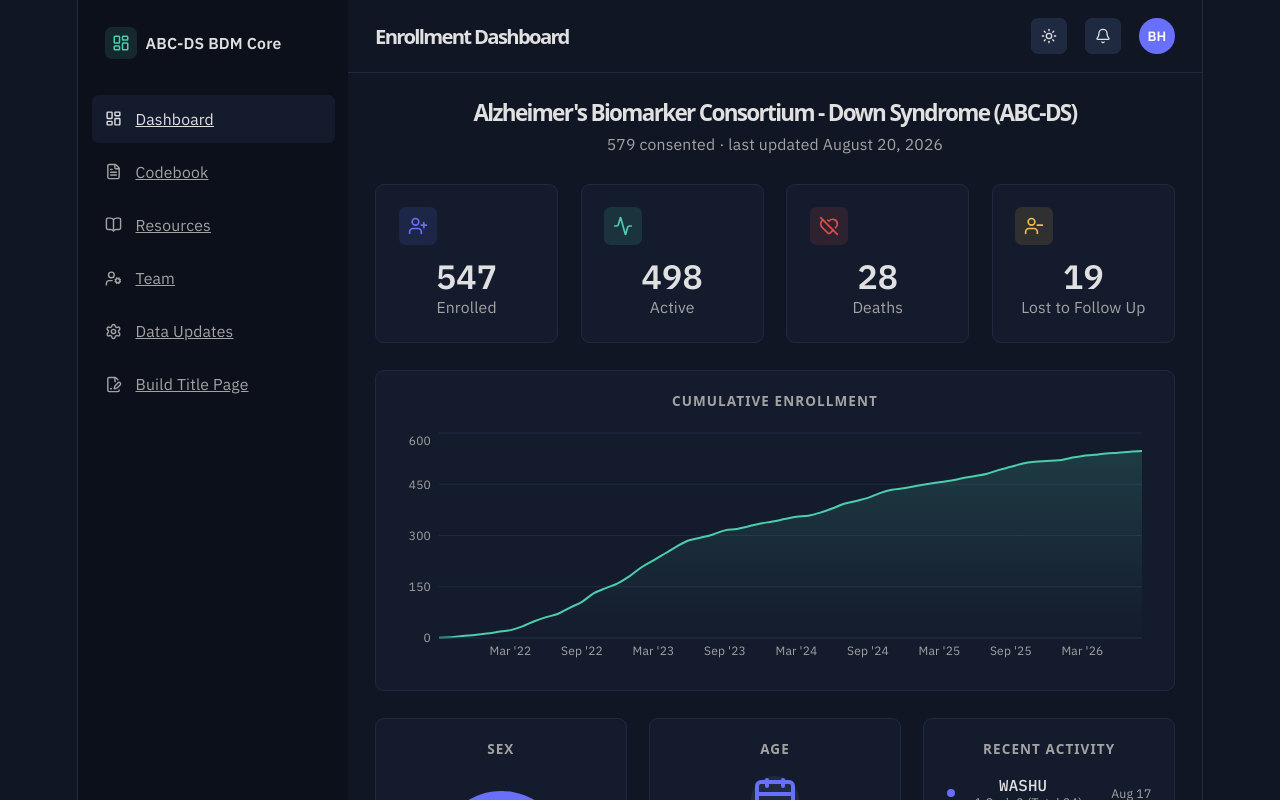
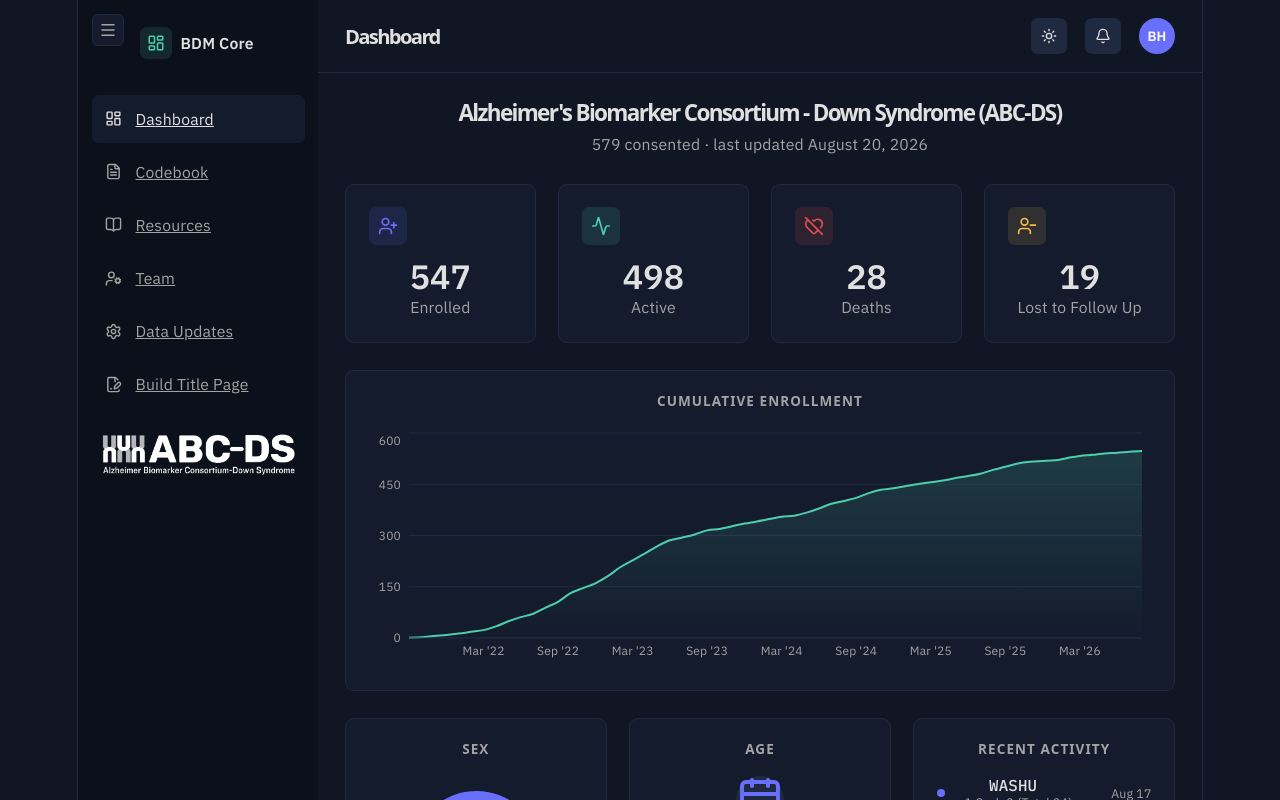
Before and after one commit to abcds-core/bdm, a React (Vite) app: page / in a window 1280 px wide. Shown: the top 800 px of the page. Built offline with nearby package versions, Linux system fonts and the light colour scheme.

Commit message:
Update variables in json file

```diff
--- a/src/App.jsx
+++ b/src/App.jsx
@@ -13,11 +13,19 @@ import "./App.css";
 
 export default function App() {
   const [mode, setMode] = useState("dark");
+  const [sidebarOpen, setSidebarOpen] = useState(true);
 
   return (
     <HashRouter>
-      <div className="app" data-theme={mode}>
-        <Sidebar />
+      <div
+        className="app"
+        data-theme={mode}
+        data-sidebar={sidebarOpen ? "open" : "closed"}
+      >
+        <Sidebar
+          collapsed={!sidebarOpen}
+          onToggle={() => setSidebarOpen((p) => !p)}
+        />
 
         <div className="app__main">
           <Topbar
--- a/src/components/Sidebar.css
+++ b/src/components/Sidebar.css
@@ -21,6 +21,7 @@
   background: rgba(76, 206, 172, 0.13);
   color: var(--accent-green);
   display: flex;
+  margin-left: 35px;
 }
 
 .sidebar__brand-name {
@@ -71,3 +72,67 @@
   width: 100%;
   height: auto;
 }
+
+.sidebar {
+  display: flex;
+  flex-direction: column;
+  flex: 0 0 var(--sidebar-width, 240px);
+  min-width: 50px;
+  background: var(--sidebar-bg);
+  position: relative;
+  transition:
+    flex-basis 0.2s ease,
+    background 0.2s ease;
+}
+
+.sidebar--collapsed {
+  flex-basis: 0;
+  background: var(--bg); /* blends into page background */
+  overflow: visible; /* let the toggle button poke out */
+}
+
+.sidebar__content {
+  overflow: hidden;
+  white-space: nowrap;
+  opacity: 1;
+  transition: opacity 0.15s ease;
+  width: var(
+    --sidebar-width,
+    240px
+  ); /* fixed width so it doesn't reflow/wrap while fading */
+}
+
+.sidebar--collapsed .sidebar__content {
+  opacity: 0;
+  pointer-events: none;
+}
+
+.sidebar__toggle {
+  position: absolute;
+  top: 0.75rem;
+  left: 0.75rem;
+  z-index: 10;
+  display: inline-flex;
+  align-items: center;
+  justify-content: center;
+  width: 32px;
+  height: 32px;
+  background: var(--surface);
+  border: 1px solid var(--border);
+  border-radius: 6px;
+  color: var(--text-muted);
+  cursor: pointer;
+  transition:
+    left 0.2s ease,
+    background 0.15s ease,
+    color 0.15s ease;
+}
+
+.sidebar--collapsed .sidebar__toggle {
+  left: 0.75rem; /* stays put — sidebar shrinks around it */
+}
+
+.sidebar__toggle:hover {
+  background: var(--surface-alt);
+  color: var(--text);
+}
--- a/src/components/Sidebar.jsx
+++ b/src/components/Sidebar.jsx
@@ -8,6 +8,7 @@ import {
   ExternalLink,
   BookOpen,
   FileSignature,
+  Menu,
 } from "lucide-react";
 import "./Sidebar.css";
 import abcdsLogo from "/abcds.png";
@@ -21,14 +22,22 @@ const NAV_ITEMS = [
   { label: "Build Title Page", icon: FileSignature, path: "/title-page" },
 ];
 
-export default function Sidebar() {
+export default function Sidebar({ collapsed, onToggle }) {
   return (
-    <aside className="sidebar">
+    <aside className={`sidebar ${collapsed ? "sidebar--collapsed" : ""}`}>
+      <button
+        className="sidebar__toggle"
+        onClick={onToggle}
+        aria-label={collapsed ? "Expand sidebar" : "Collapse sidebar"}
+      >
+        {collapsed ? <Menu size={18} /> : <Menu size={18} />}
+      </button>
+      <div className="sidebar__content">
         <div className="sidebar__brand">
           <div className="sidebar__brand-icon">
             <LayoutDashboard size={18} />
           </div>
-        <span className="sidebar__brand-name">ABC-DS BDM Core</span>
+          <span className="sidebar__brand-name">BDM Core</span>
         </div>
 
         <nav className="sidebar__nav">
@@ -68,6 +77,7 @@ export default function Sidebar() {
             className="sidebar__footer-logo"
           />
         </div>
+      </div>
     </aside>
   );
 }
--- a/src/components/Topbar.jsx
+++ b/src/components/Topbar.jsx
@@ -3,10 +3,12 @@ import { Search, Bell, Sun, Moon, Menu } from "lucide-react";
 import "./Topbar.css";
 
 const page_title = {
-  "/": "Enrollment Dashboard",
+  "/": "Dashboard",
   "/codebook": "Codebook",
+  "/resources": "Resources",
   "/team": "Team",
   "/data-updates": "Data Updates",
+  "/title-page": "Title Page Builder",
 };
 
 export default function Topbar({ mode, onToggleMode }) {
--- a/src/data/variables.json
+++ b/src/data/variables.json
@@ -1,4 +1,31 @@
 {
+  "Cognition": {
+    "Down Syndrome Mental Status Exam": ["dsme1", "dsmse_to2"],
+    "Cued Recall": ["frs", "crs", "trs"]
+  },
+  "Consensus": {
+    "Consensus": [
+      "consensus_dx",
+      "ccdsec",
+      "concycle",
+      "prcldgpr",
+      "prcldgsec",
+      "prpathspec",
+      "secpathspec"
+    ]
+  },
+  "Demographics": {
+    "Age and latency of the participant at visit": ["age_at_visit"],
+    "Participant Demographics": [
+      "de_ethnicity",
+      "de_race",
+      "de_raceoth",
+      "de_gender"
+    ],
+    "Karyotyping": ["karyotype", "kardiag"],
+    "ApoE Genotyping Results": ["allele_combo"],
+    "Premorbid Functioning Level": ["prefunclevel"]
+  },
   "Health History": {
     "Allergies": [
       "hh_allerenv",
@@ -37,10 +64,9 @@
       "hh_chd_type",
       "hh_cardiac_surgery",
       "hh_hypertension",
-      "hh_hyoptension",
+      "hh_hypotension",
       "hh_dvt",
       "hh_hyperlipidemia",
-      "hh_hypotension",
       "hh_pacemaker",
       "hh_pvd",
       "hh_raynauds",
@@ -74,7 +100,21 @@
     "Respiratory": ["hh_asthma", "hh_covid", "hh_pe", "hh_pneumonia"],
     "Thyroid": ["hh_hypothyroidism", "hh_hyperthyroidism"]
   },
-
+  "Physical Exam": {
+    "Physical and Neurological Exam": [
+      "bpdia",
+      "bpsys",
+      "hdcirc",
+      "hdcircu",
+      "ht",
+      "htu",
+      "nkcirc",
+      "nkcircu",
+      "pulse",
+      "wt",
+      "wtu"
+    ]
+  },
   "Medications": {
     "Alzheimer's": ["cmalz", "cmalzex"],
     "Antihistamine": ["cmah"],
@@ -82,12 +122,35 @@
     "Cholesterol": ["cmchol", "cmstn"],
     "Epilepsy": ["cmepi"],
     "Mental Health": ["cmdep", "cmanx", "cmpsy", "cmmood"],
-    "Proton Pump Inhibitor": ["ccppi"],
+    "Proton Pump Inhibitor": ["cmppi"],
     "Thyroid": ["cmthy"]
   },
-
-  "Cognition": {
-    "Down Syndrome Mental Status Exam": ["dsme1", "dsmse_to2"],
-    "Cued Recall": ["frs", "crs", "trs"]
+  "Neurological Exam": {
+    "Physical and Neurological Exam": [
+      "cn346",
+      "cn7",
+      "cn7y",
+      "gait",
+      "gaitab",
+      "limhm",
+      "myocl",
+      "pathref",
+      "pathrefy",
+      "trem",
+      "tremy",
+      "uptoes",
+      "uptoesy",
+      "visacl",
+      "visaclot",
+      "visacr",
+      "visacrot",
+      "neck_movements",
+      "facial_rosacea",
+      "alopecia",
+      "dysmetria",
+      "cranial_nerves",
+      "wear_glasses",
+      "deep_tendon_reflexes"
+    ]
   }
 }
```
Also changed, not shown: 5 other files (tests, documents, lock files or other folders). Lines whose indentation alone changed are shown as unchanged.
